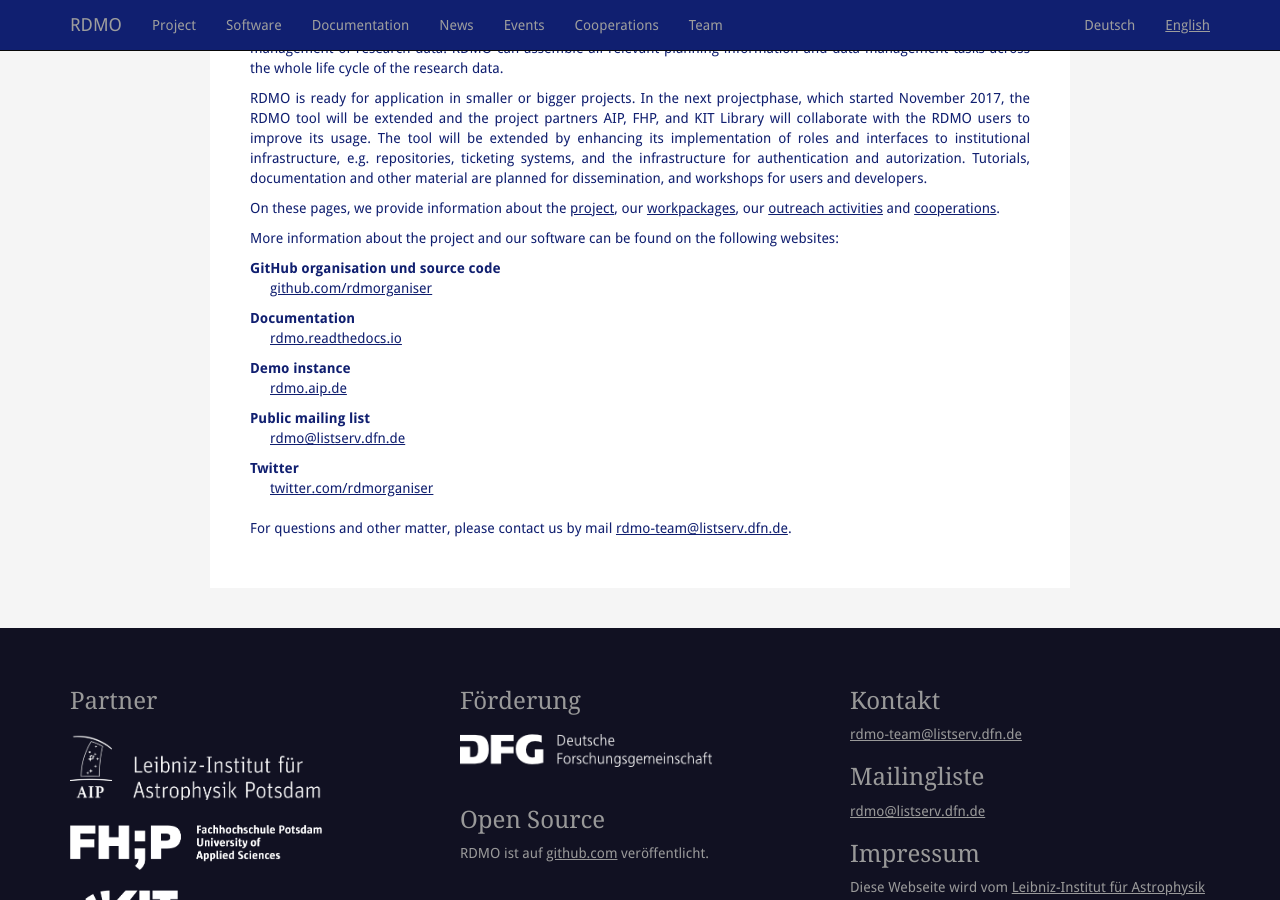
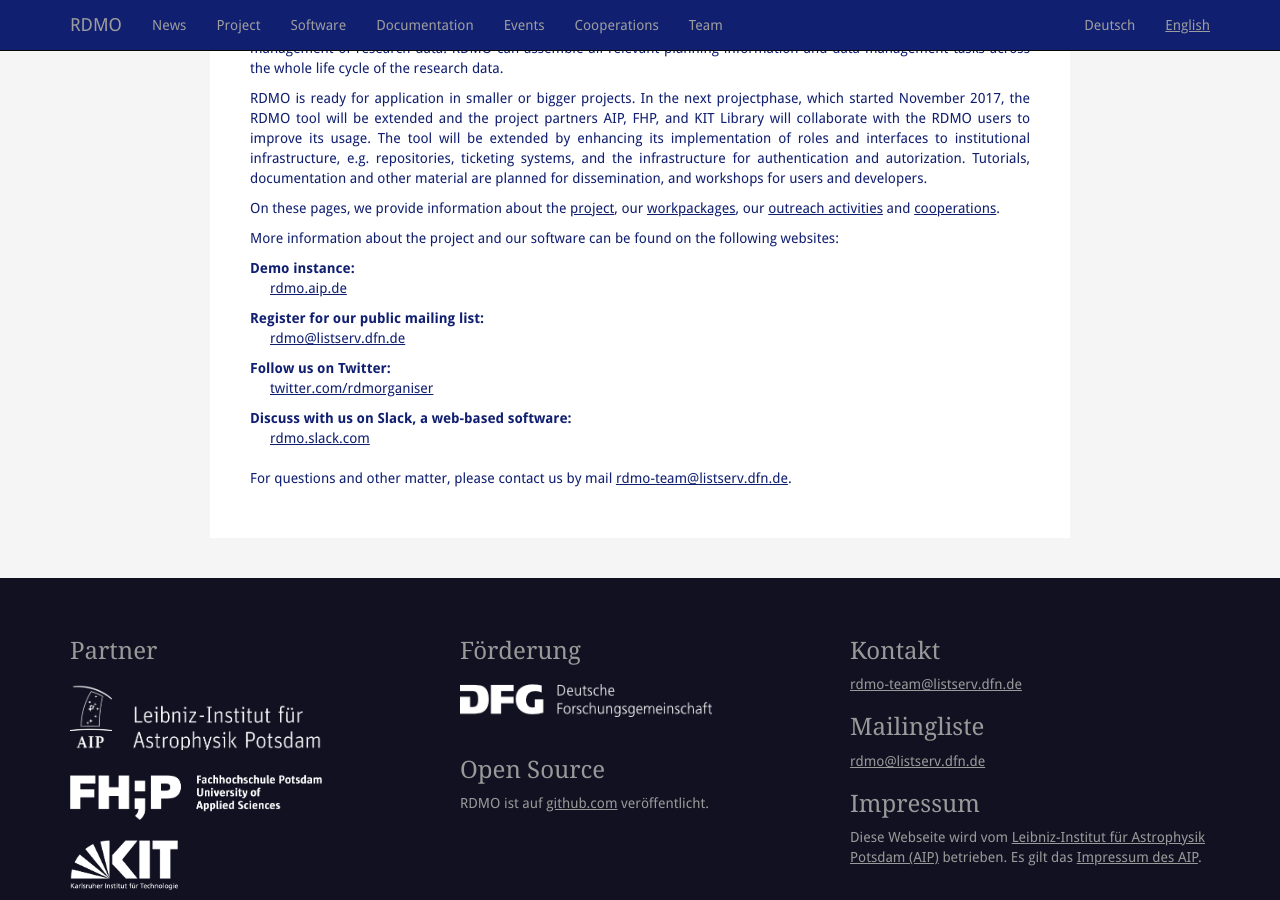
Before and after one commit to rdmorganiser/rdmorganiser.github.io, a Jekyll site: the page built from en/index.md, in a window 1280 px wide and 900 px high, scrolled down 557 px. Built offline with Jekyll 4.4.1, drawn with Linux system fonts in a browser that asks for light colours; our own code applies the rules of GitHub Pages for plain Markdown files.

Commit message:
Updated news and added slack link

```diff
--- a/en/index.md
+++ b/en/index.md
@@ -23,19 +23,16 @@
 
 More information about the project and our software can be found on the following websites:
 
-GitHub organisation und source code
-: [github.com/rdmorganiser](https://github.com/rdmorganiser)
-
-Documentation
-: [rdmo.readthedocs.io](https://rdmo.readthedocs.io/en/latest)
-
-Demo instance
+Demo instance:
 : [rdmo.aip.de](https://rdmo.aip.de)
 
-Public mailing list
+Register for our public mailing list:
 : [rdmo@listserv.dfn.de](https://www.listserv.dfn.de/sympa/info/rdmo)
 
-Twitter
+Follow us on Twitter:
 : [twitter.com/rdmorganiser](https://twitter.com/rdmorganiser)
 
+Discuss with us on Slack, a web-based software:
+: [rdmo.slack.com](https://rdmo.slack.com)
+
 For questions and other matter, please contact us by mail <a href="mailto:rdmo-team@listserv.dfn.de">rdmo-team@listserv.dfn.de</a>.
```
Also changed, not shown: _data/navigation.yml (+7 -7 lines), aktuelles.md (+6 -1 lines), en/news.md (+5 -2 lines), index.md (+4 -1 lines).
